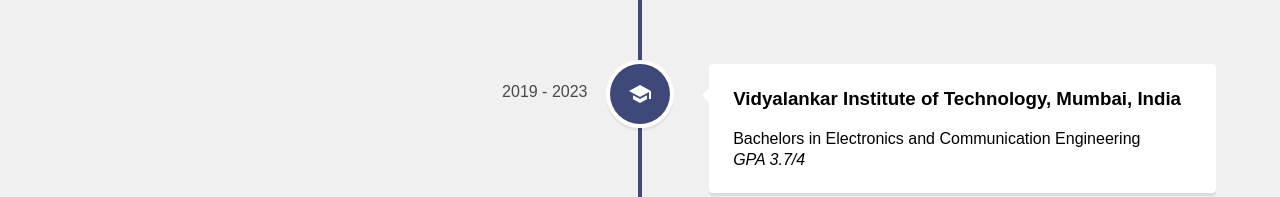
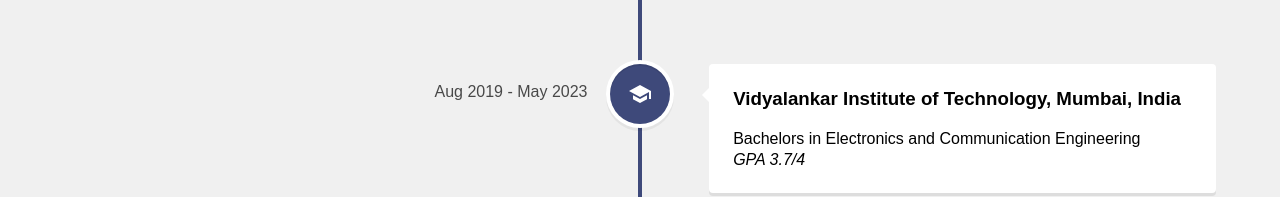
Before and after one commit to sumedhbadnore/React_Portfolio, a React (Create React App) app in the folder portfolio/: page /experience in a window 1280 px wide. Shown: the part 631-828 px from the top of the page. Built offline with nearby package versions, Linux system fonts and the light colour scheme.

Commit message:
final push before deploying

```diff
--- a/portfolio/src/pages/Experience.js
+++ b/portfolio/src/pages/Experience.js
@@ -3,29 +3,57 @@
   VerticalTimeline,
   VerticalTimelineElement,
 } from "react-vertical-timeline-component";
-import 'react-vertical-timeline-component/style.min.css';
+import "react-vertical-timeline-component/style.min.css";
 import { School, Work, Web } from "@mui/icons-material";
 
 function Experience() {
   return (
     <div className="experience">
       <VerticalTimeline lineColor="#3e497a">
-      <VerticalTimelineElement className="vertical-timeline-element--education" date="2023 - 2025" iconStyle={{background: '#3e497a', color: '#fff'}} icon={<School/>}>
-        <h3 className="vertical-timeline-element-title"> Stevens Institute of Technology, Hoboken, NJ</h3>
+        <VerticalTimelineElement
+          className="vertical-timeline-element--education"
+          date="Sep 2023 - May 2025"
+          iconStyle={{ background: "#3e497a", color: "#fff" }}
+          icon={<School />}
+        >
+          <h3 className="vertical-timeline-element-title">
+            Stevens Institute of Technology, Hoboken, NJ
+          </h3>
           <p> Masters in Computer Science </p>
           <i> GPA 3.8/4 </i>
         </VerticalTimelineElement>
-      <VerticalTimelineElement className="vertical-timeline-element--education" date="Aug 2022 - Dec 2022" iconStyle={{background: '#FFA500', color: '#fff'}} icon={<Work/>}>
-        <h3 className="vertical-timeline-element-title"> Accenture, Pune, India</h3>
+        <VerticalTimelineElement
+          className="vertical-timeline-element--education"
+          date="Aug 2022 - Dec 2022"
+          iconStyle={{ background: "#FFA500", color: "#fff" }}
+          icon={<Work />}
+        >
+          <h3 className="vertical-timeline-element-title">
+            Accenture, Pune, India
+          </h3>
           <p> Developer Program Intern </p>
         </VerticalTimelineElement>
-      <VerticalTimelineElement className="vertical-timeline-element--education" date="May 2022 - Aug 2022" iconStyle={{background: '#FFA500', color: '#fff'}} icon={<Web/>}>
-        <h3 className="vertical-timeline-element-title"> Vidyalankar Institute of Technology, Mumbai, India</h3>
+        <VerticalTimelineElement
+          className="vertical-timeline-element--education"
+          date="May 2022 - Aug 2022"
+          iconStyle={{ background: "#FFA500", color: "#fff" }}
+          icon={<Web />}
+        >
+          <h3 className="vertical-timeline-element-title">
+            Vidyalankar Institute of Technology, Mumbai, India
+          </h3>
           <p> Web Development Intern </p>
           <i> CovInfo Web App </i>
         </VerticalTimelineElement>
-      <VerticalTimelineElement className="vertical-timeline-element--education" date="2019 - 2023" iconStyle={{background: '#3e497a', color: '#fff'}} icon={<School/>}>
-        <h3 className="vertical-timeline-element-title"> Vidyalankar Institute of Technology, Mumbai, India</h3>
+        <VerticalTimelineElement
+          className="vertical-timeline-element--education"
+          date="Aug 2019 - May 2023"
+          iconStyle={{ background: "#3e497a", color: "#fff" }}
+          icon={<School />}
+        >
+          <h3 className="vertical-timeline-element-title">
+            Vidyalankar Institute of Technology, Mumbai, India
+          </h3>
           <p> Bachelors in Electronics and Communication Engineering </p>
           <i> GPA 3.7/4 </i>
         </VerticalTimelineElement>
```
Lines whose indentation alone changed are shown as unchanged.
